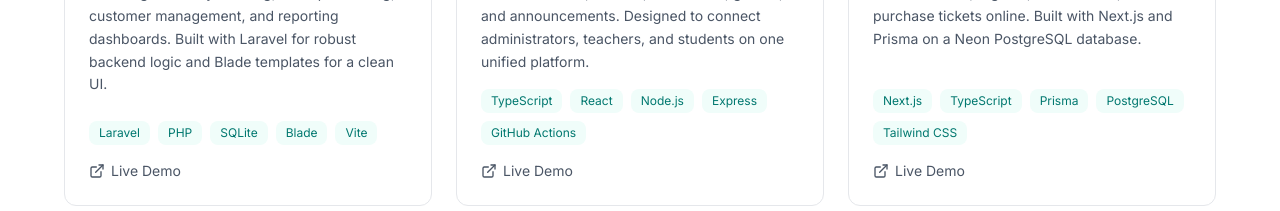
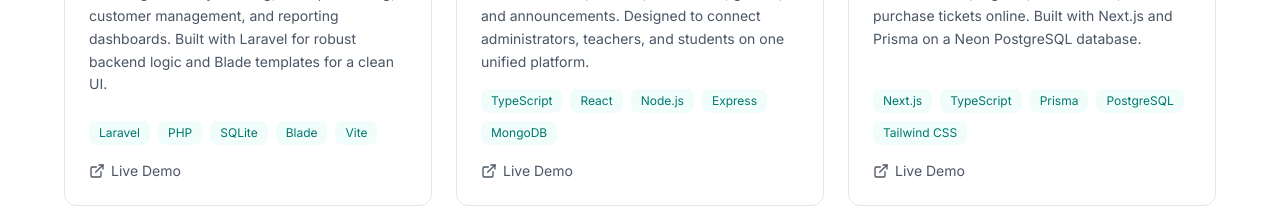
Before and after one commit to mitarichris/Personal-Portifolio, a React (Vite) app: page / in a window 1280 px wide. Shown: the part 3620-3831 px from the top of the page. Built offline with nearby package versions, Linux system fonts and the light colour scheme; no server answers.

Commit message:
Link School Hub live demo to deployed site

```diff
--- a/src/components/Projects.tsx
+++ b/src/components/Projects.tsx
@@ -14,8 +14,8 @@ const projects = [
     title: 'School Hub',
     description:
       'A school management portal for managing student records, classes, attendance, grades, and announcements. Designed to connect administrators, teachers, and students on one unified platform.',
-    tech: ['TypeScript', 'React', 'Node.js', 'Express', 'GitHub Actions'],
-    live: '#',
+    tech: ['TypeScript', 'React', 'Node.js', 'Express', 'MongoDB'],
+    live: 'https://igahub.netlify.app',
     image: '/school-hub.jpg',
   },
   {
```
